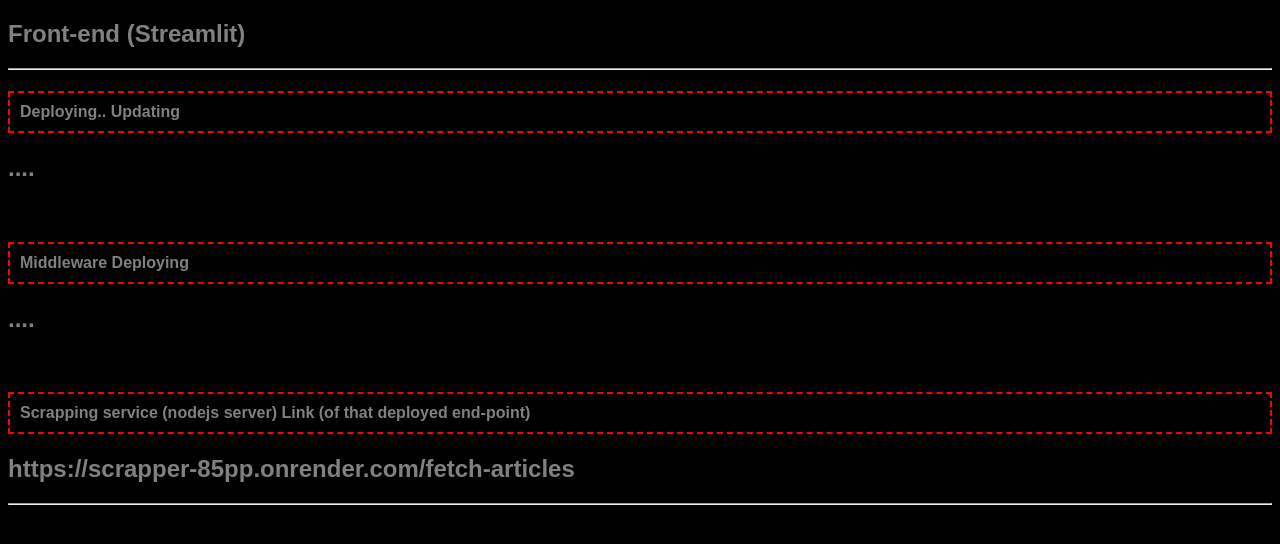
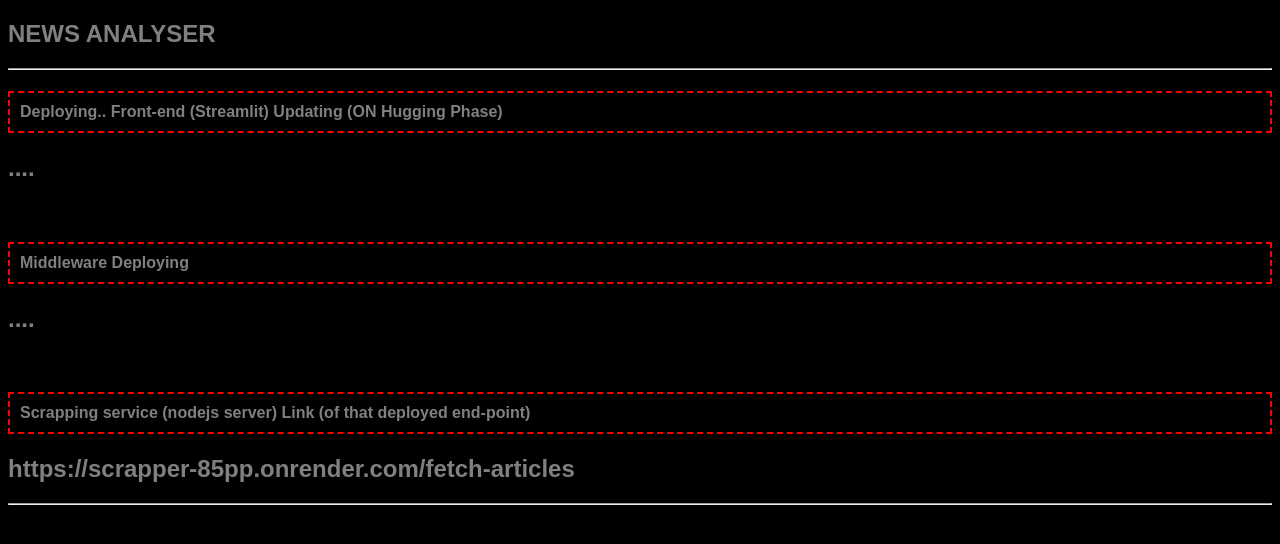
Before and after one commit to itsdlhqcp/fonding-tts-assignment, a plain HTML site: page index.html in a window 1280 px wide. Drawn offline with Linux system fonts and the light colour scheme.

Commit message:
Update index.html

```diff
--- a/index.html
+++ b/index.html
@@ -31,9 +31,9 @@
         </style>
     </head>
     <body>
-        <h2>Front-end (Streamlit)</h2>
+        <h2>NEWS ANALYSER</h2>
         <hr>
-        <h4><strong>Deploying.. </strong>Updating</h4>
+        <h4><strong>Deploying.. Front-end (Streamlit) </strong>Updating (ON Hugging Phase)</h4>
             <h2>....</h2>
         <br>
         <h4><strong>Middleware </strong>Deploying</h4>
```
